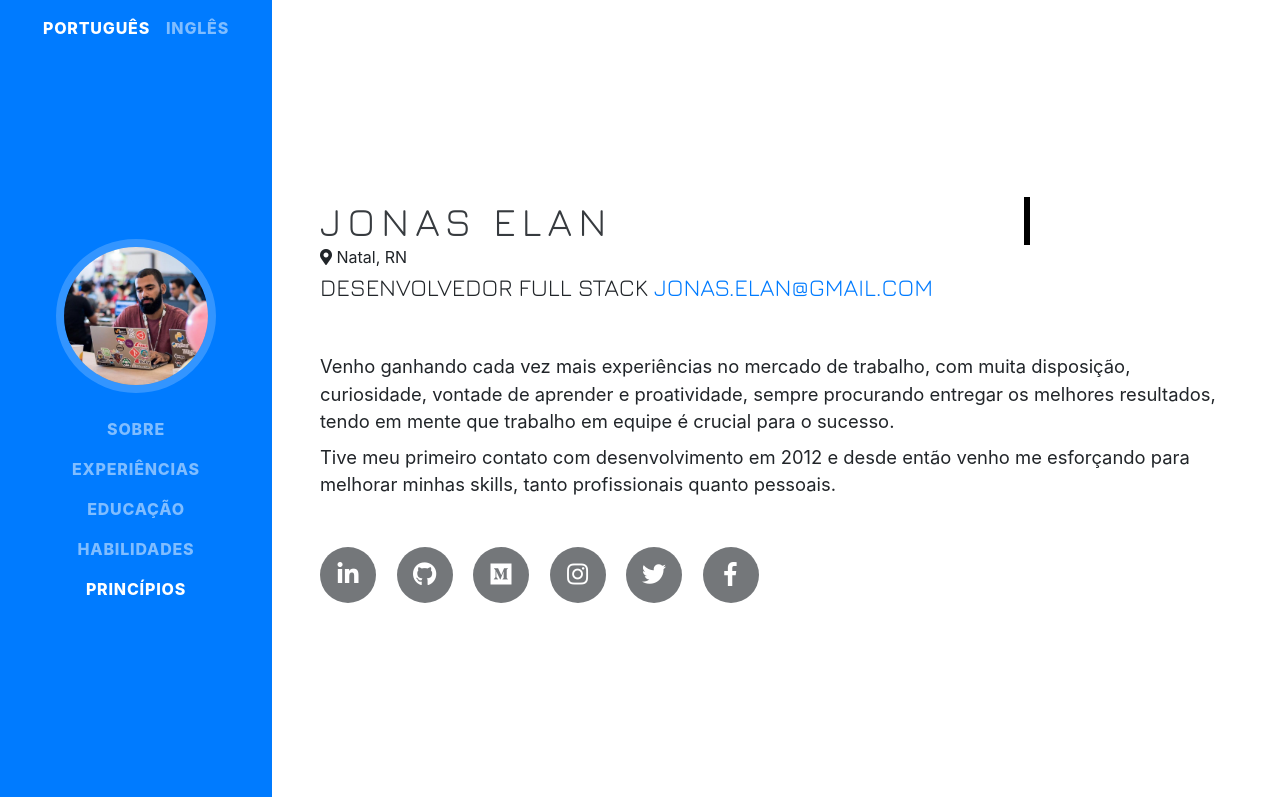
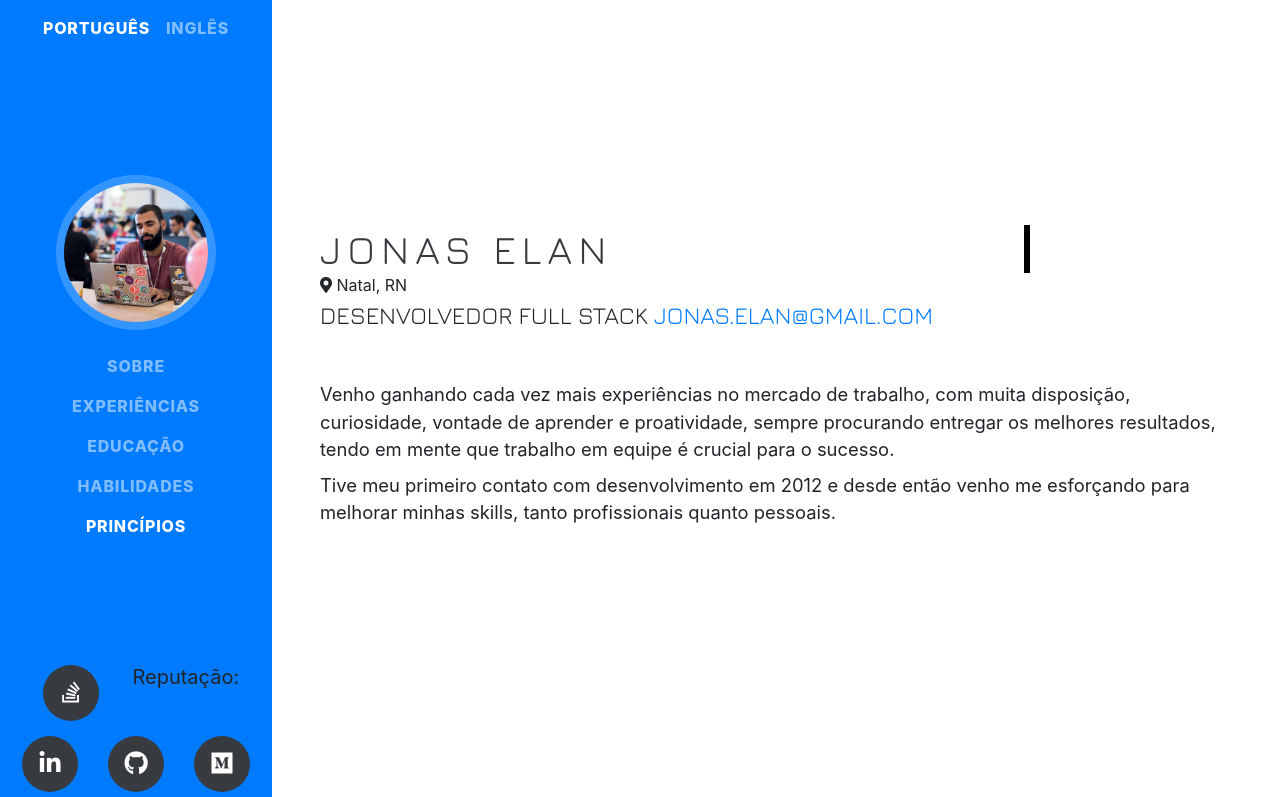
Before and after one commit to jonaselan/jonaselan.github.io, a website with bundled scripts: page index.html in a window 1280 px wide. Shown: the top 797 px of the page. Built offline with nearby package versions, Linux system fonts and the light colour scheme; no server answers; a script that the page names is missing.

Commit message:
Add stack overflow's reputation

```diff
--- a/index.html
+++ b/index.html
@@ -64,6 +64,43 @@
           </li>
         </ul>
       </div>
+      <div class="row stack-overflow-section">
+        <div class="col-md-5">
+            <a href="https://stackoverflow.com/users/5177698/jonas-elan" target="_blank">
+              <i class="fab fa-stack-overflow"></i>
+            </a>
+        </div>
+        <div class="col-md-5 reputation-text">
+          Reputação: <span class="stack-overflow-reputation"></span>
+        </div>
+      </div>
+      <div class="row social-icons">
+          <div class="col-md-4">
+            <a href="https://www.linkedin.com/in/jonaselan/" target="_blank">
+              <i class="fab fa-linkedin-in"></i>
+            </a>
+          </div>
+          <div class="col-md-4">
+            <a href="https://github.com/jonaselan" target="_blank">
+              <i class="fab fa-github"></i>
+            </a>
+          </div>
+          <div class="col-md-4">
+            <a href="https://medium.com/@jonas.elan" target="_blank">
+              <i class="fab fa-medium"></i>
+            </a>
+          </div>
+          <!-- <a href="https://www.instagram.com/jonaselan/" target="_blank">
+                <i class="fab fa-instagram"></i>
+              </a>
+              <a href="https://twitter.com/jonaselan" target="_blank">
+                <i class="fab fa-twitter"></i>
+              </a>
+              <a href="https://www.facebook.com/jonaselan" target="_blank">
+                <i class="fab fa-facebook-f"></i>
+              </a> -->
+        </div>
+      </nav>
     </nav>
 
     <div class="container-fluid p-0">
@@ -83,26 +120,6 @@
           <p class="lead mb-5">
             Tive meu primeiro contato com desenvolvimento em 2012 e desde então venho me esforçando para melhorar minhas skills, tanto profissionais quanto pessoais.
           </p>
-          <div class="social-icons">
-            <a href="https://www.linkedin.com/in/jonaselan/" target="_blank">
-              <i class="fab fa-linkedin-in"></i>
-            </a>
-            <a href="https://github.com/jonaselan" target="_blank">
-              <i class="fab fa-github"></i>
-            </a>
-            <a href="https://medium.com/@jonas.elan" target="_blank">
-              <i class="fab fa-medium"></i>
-            </a>
-            <a href="https://www.instagram.com/jonaselan/" target="_blank">
-              <i class="fab fa-instagram"></i>
-            </a>
-            <a href="https://twitter.com/jonaselan" target="_blank">
-              <i class="fab fa-twitter"></i>
-            </a>
-            <a href="https://www.facebook.com/jonaselan" target="_blank">
-              <i class="fab fa-facebook-f"></i>
-            </a>
-          </div>
         </div>
       </section>
 
@@ -375,7 +392,8 @@
 
     <!-- Custom scripts for this template -->
     <script src="js/resume.min.js"></script>
-    <script src="js/darkmode.js"></script>
+    <script src="js/darkmode.min.js"></script>
+    <script src="js/fetch-reputation.min.js"></script>
     <script>
       $(document).ready(() => {
         $('#portuguese').addClass('active');
--- /dev/null
+++ b/js/fetch-reputation.js
@@ -0,0 +1,8 @@
+(function($) {
+  $.ajax({
+    url: "https://api.stackexchange.com/2.2/users/6715826/associated"
+  }).done(function(data) {
+    reputation = data.items[0].reputation
+    $('.stack-overflow-reputation').text(reputation)
+  });
+})(jQuery);
--- a/scss/_global.scss
+++ b/scss/_global.scss
@@ -49,29 +49,6 @@ p.lead {
   font-size: 1.5rem;
 }
 
-.social-icons {
-  a {
-    display: inline-block;
-    height: 3.5rem;
-    width: 3.5rem;
-    background-color: $light-gray;
-    color: $white !important;
-    border-radius: 100%;
-    text-align: center;
-    font-size: 1.5rem;
-    line-height: 3.5rem;
-    margin-right: 1rem;
-    transition: 0.6s;
-
-    &:last-child {
-      margin-right: 0;
-    }
-    &:hover {
-      background-color: $primary;
-    }
-  }
-}
-
 .dev-icons {
   font-size: 3rem;
   .list-inline-item i {
--- a/scss/_nav.scss
+++ b/scss/_nav.scss
@@ -55,3 +55,47 @@
     }
   }
 }
+
+@mixin nav-button-style {
+  background-color: $primary;
+  color: $white !important;
+  border-radius: 100%;
+  transition: 0.6s;
+  line-height: 3.5rem;
+  font-size: 1.5rem;
+  width: 3.5rem;
+  text-align: center;
+  display: inline-block;
+}
+
+.social-icons {
+  a {
+    @include nav-button-style;
+
+    &:last-child {
+      margin-right: 0;
+    }
+    &:hover {
+      background-color: $light-gray;
+    }
+  }
+}
+
+.stack-overflow-section {
+  margin-bottom: 15px;
+
+  .reputation-text {
+    line-height: initial;
+    font-size: 20px;
+  }
+
+  a {
+    @include nav-button-style;
+    &:last-child {
+      margin-right: 0;
+    }
+    &:hover {
+      background-color: $light-gray;
+    }
+  }
+}
```
Also changed, not shown: index-en.html (+38 -21 lines), css/resume.css, css/resume.min.css, js/fetch-reputation.min.js (added).
